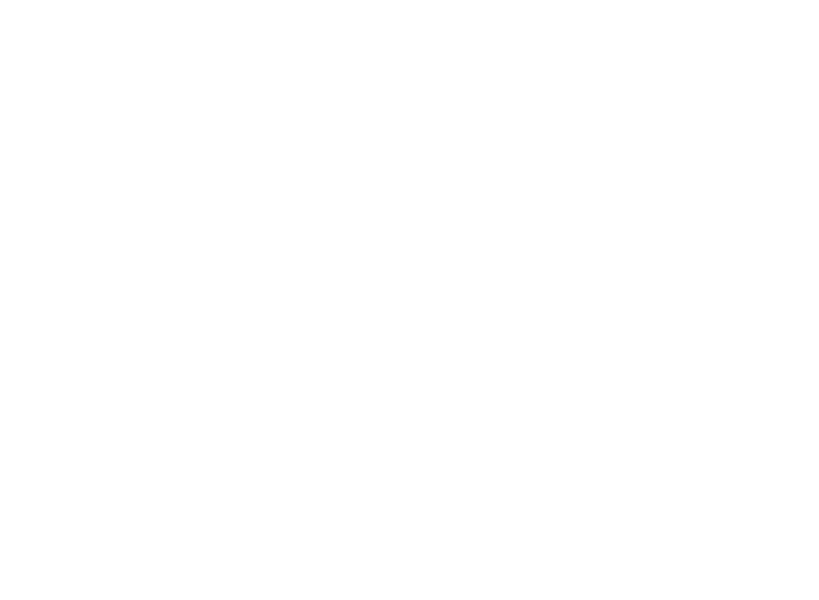
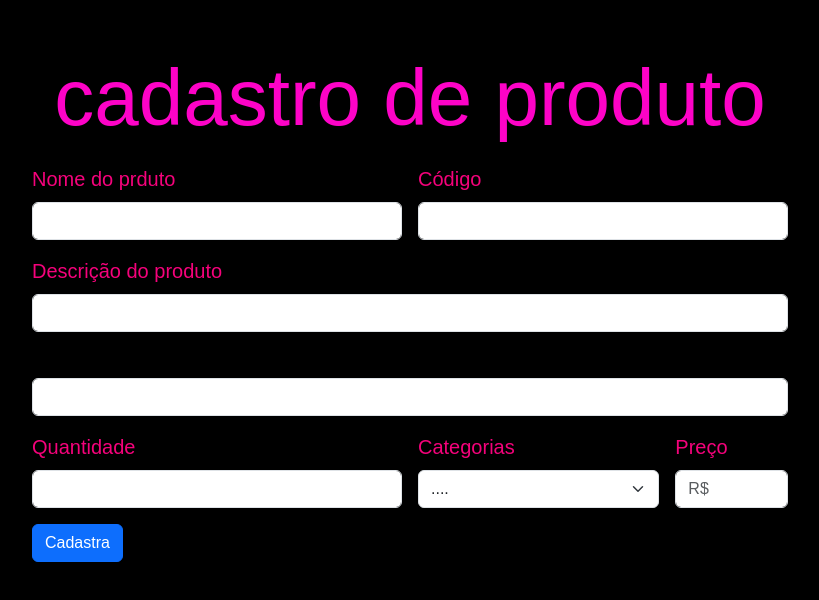
Before and after one commit to diegobarbosa1204/projeto-cardapio, a plain HTML site: page dashboard/cad-produto.html in a window 1280 px wide. Shown: the whole page, without its empty margins (230-1049 px from the left). Drawn offline with nearby package versions, Linux system fonts and the light colour scheme.

Commit message:
foi feito o cadastro de produtos

```diff
--- /dev/null
+++ b/css/cad-produtos.css
@@ -0,0 +1,28 @@
+body{
+    background-color: black;
+    border-radius: 5px;
+    margin: 10px;
+    background-position: center;
+  background-size: cover;
+}
+
+h1{
+    text-align: center;
+    border: 10px;
+    margin-top: 50px;
+    color: rgb(253, 3, 199);
+    font-family: Arial, Helvetica, sans-serif;
+}
+
+.cadastro{
+    display: inline-flex;
+    justify-content: center;
+    /* width: 1000px;
+    height: 480px; */
+    font-family: Arial, Helvetica, sans-serif;
+    font-size: 20px;
+    color: rgb(245, 2, 123);
+    margin-top: 10px;
+    margin-left: 20%;
+    margin-right: 20%;
+}
--- a/dashboard/cad-produto.html
+++ b/dashboard/cad-produto.html
@@ -1,12 +1,69 @@
 <!DOCTYPE html>
-<html lang="pt-BR">
+<html lang="pt-br">
 <head>
     <meta charset="UTF-8">
     <meta http-equiv="X-UA-Compatible" content="IE=edge">
     <meta name="viewport" content="width=device-width, initial-scale=1.0">
-    <title>Document</title>
+    <link href="https://cdn.jsdelivr.net/npm/bootstrap@5.3.0-alpha1/dist/css/bootstrap.min.css" rel="stylesheet" integrity="sha384-GLhlTQ8iRABdZLl6O3oVMWSktQOp6b7In1Zl3/Jr59b6EGGoI1aFkw7cmDA6j6gD" crossorigin="anonymous">
+    <link rel="stylesheet" href="../css/cad-produtos.css">
+    <title>cadastro de produto</title>
 </head>
 <body>
+    <div>
+        <h1 class="display-1">cadastro de produto</h1>
+    </div>
 
+    <main class="cadastro">
+        <form class="row g-3">
+            <div class="col-md-6">
+              <label for="inputEmail4" class="form-label">Nome do prduto</label>
+              <input type="email" class="form-control" id="inputEmail4">
+            </div>
+            <div class="col-md-6">
+              <label for="inputPassword4" class="form-label">Código</label>
+              <input type="password" class="form-control" id="inputPassword4">
+            </div>
+            <div class="col-12">
+              <label for="inputAddress" class="form-label">Descrição do produto</label>
+              <input type="text" class="form-control" id="inputAddress" placeholder="">
+            </div>
+            <div class="col-12">
+              <label for="inputAddress2" class="form-label"></label>
+              <input type="text" class="form-control" id="inputAddress2" placeholder="">
+            </div>
+            <div class="col-md-6">
+              <label for="inputCity" class="form-label">Quantidade</label>
+              <input type="text" class="form-control" id="inputCity">
+            </div>
+            <div class="col-md-4">
+              <label for="inputState" class="form-label">Categorias</label>
+              <select id="inputState" class="form-select">
+                <option selected>....</option>
+                <option>Comidas</option>
+                <option>Bebidas</option>
+                <option>Bebidas Alcóolicas</option>
+                <option></option>
+              </select>
+            </div>
+            <div class="col-md-2">
+              <label for="inputZip" class="form-label">Preço</label>
+              <input type="text" class="form-control" id="inputZip" placeholder="R$">
+            </div>
+            <!-- <div class="col-12">
+              <div class="form-check">
+                <input class="form-check-input" type="checkbox" id="gridCheck">
+                <label class="form-check-label" for="gridCheck">
+                </label>
+              </div> -->
+            </div>
+            <div class="col-12">
+              <button type="submit" class="btn btn-primary">Cadastra</button>
+            </div>
+          </form>
+    </main>
+
+
+
+    <script src="https://cdn.jsdelivr.net/npm/bootstrap@5.3.0-alpha1/dist/js/bootstrap.bundle.min.js" integrity="sha384-w76AqPfDkMBDXo30jS1Sgez6pr3x5MlQ1ZAGC+nuZB+EYdgRZgiwxhTBTkF7CXvN" crossorigin="anonymous"></script>
 </body>
 </html>
```
Also changed, not shown: img/fundo-08.webp (added).
